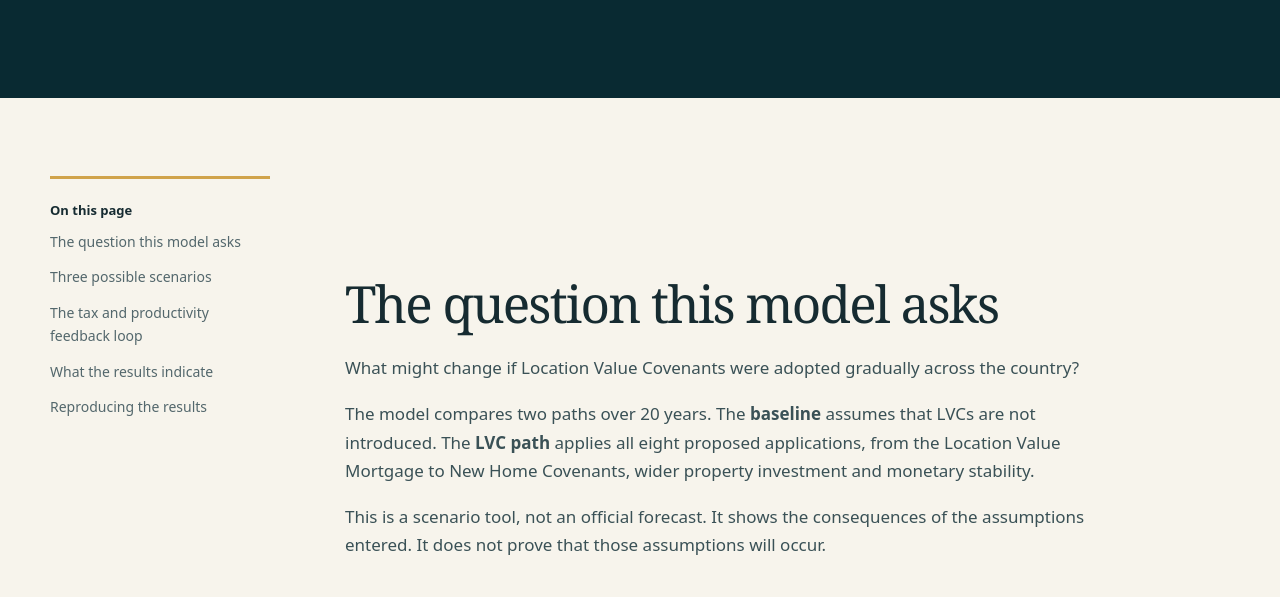
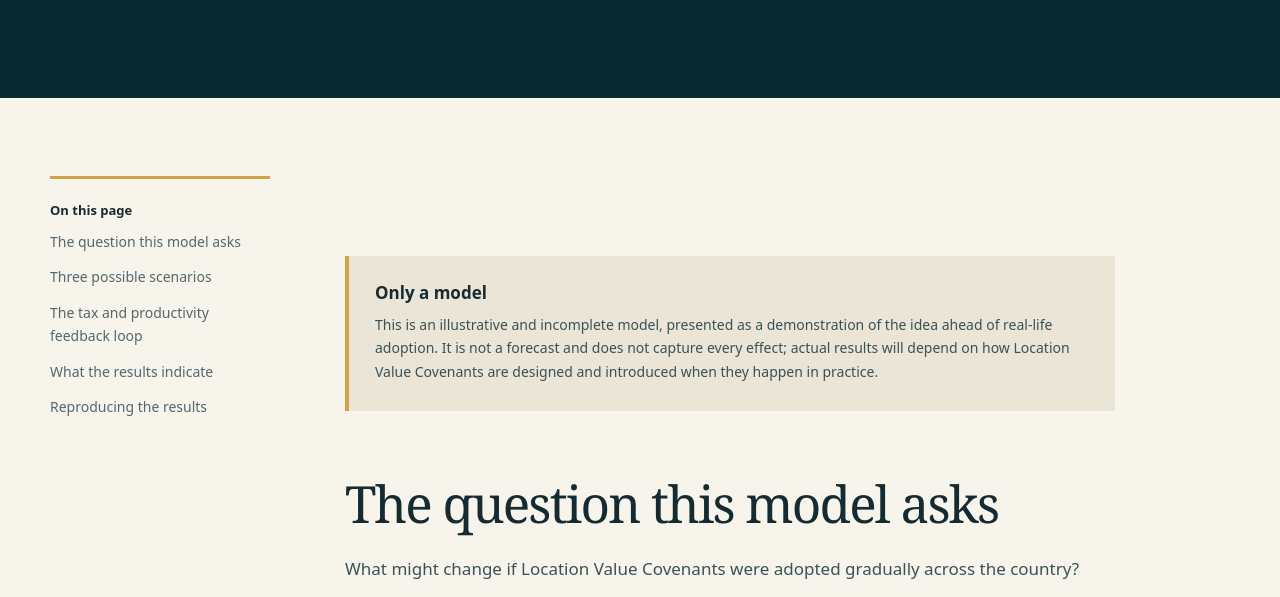
Before and after one commit to robinsmith3/locationvaluecovenants.org.uk, a website: page public/model/index.html in a window 1280 px wide. Shown: the part 475-1072 px from the top of the page. Drawn offline with Linux system fonts and the light colour scheme.

Commit message:
Add 'Only a model' caveat callout to the National Model page
Reviewed on staging from branch model-caveat (run 44356915063); approved by Robin.

```diff
--- a/public/model/index.html
+++ b/public/model/index.html
@@ -210,7 +210,8 @@ tbody tr:nth-child(even){background:#f0f3ef}
     </header>
 
   <main id="main">
-    <header class="pagehero"><div class="wrap"><small>National model</small><h1>What could LVC adoption change?</h1><p>A transparent comparison of three possible paths against what might happen without Location Value Covenants.</p></div></header><div class="wrap layout"><aside class="toc"><b>On this page</b><a href="#question">The question this model asks</a><a href="#scenarios">Three possible scenarios</a><a href="#feedback-loop">The tax and productivity feedback loop</a><a href="#results">What the results indicate</a><a href="#reproduce">Reproducing the results</a></aside><article class="policy-content"><h2 id="question">The question this model asks</h2>
+    <header class="pagehero"><div class="wrap"><small>National model</small><h1>What could LVC adoption change?</h1><p>A transparent comparison of three possible paths against what might happen without Location Value Covenants.</p></div></header><div class="wrap layout"><aside class="toc"><b>On this page</b><a href="#question">The question this model asks</a><a href="#scenarios">Three possible scenarios</a><a href="#feedback-loop">The tax and productivity feedback loop</a><a href="#results">What the results indicate</a><a href="#reproduce">Reproducing the results</a></aside><article class="policy-content"><div class="notice"><b>Only a model</b><p>This is an illustrative and incomplete model, presented as a demonstration of the idea ahead of real-life adoption. It is not a forecast and does not capture every effect; actual results will depend on how Location Value Covenants are designed and introduced when they happen in practice.</p></div>
+<h2 id="question">The question this model asks</h2>
 <p>What might change if Location Value Covenants were adopted gradually across the country?</p>
 <p>The model compares two paths over 20 years. The <strong>baseline</strong> assumes that LVCs are not introduced. The <strong>LVC path</strong> applies all eight proposed applications, from the Location Value Mortgage to New Home Covenants, wider property investment and monetary stability.</p>
 <p>This is a scenario tool, not an official forecast. It shows the consequences of the assumptions entered. It does not prove that those assumptions will occur.</p>
```
Also changed, not shown: content/pages/model.md (+4 -0 lines).
